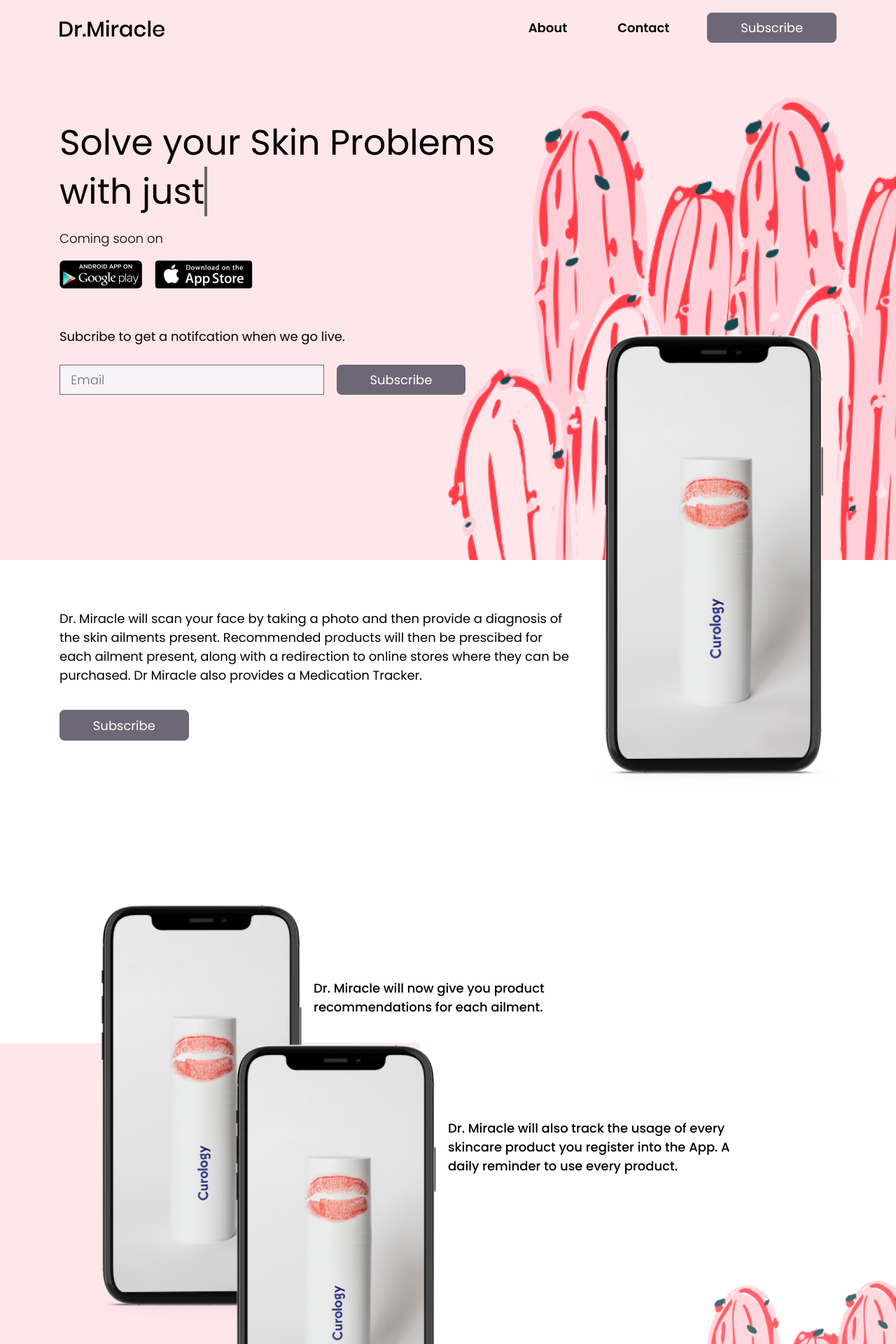
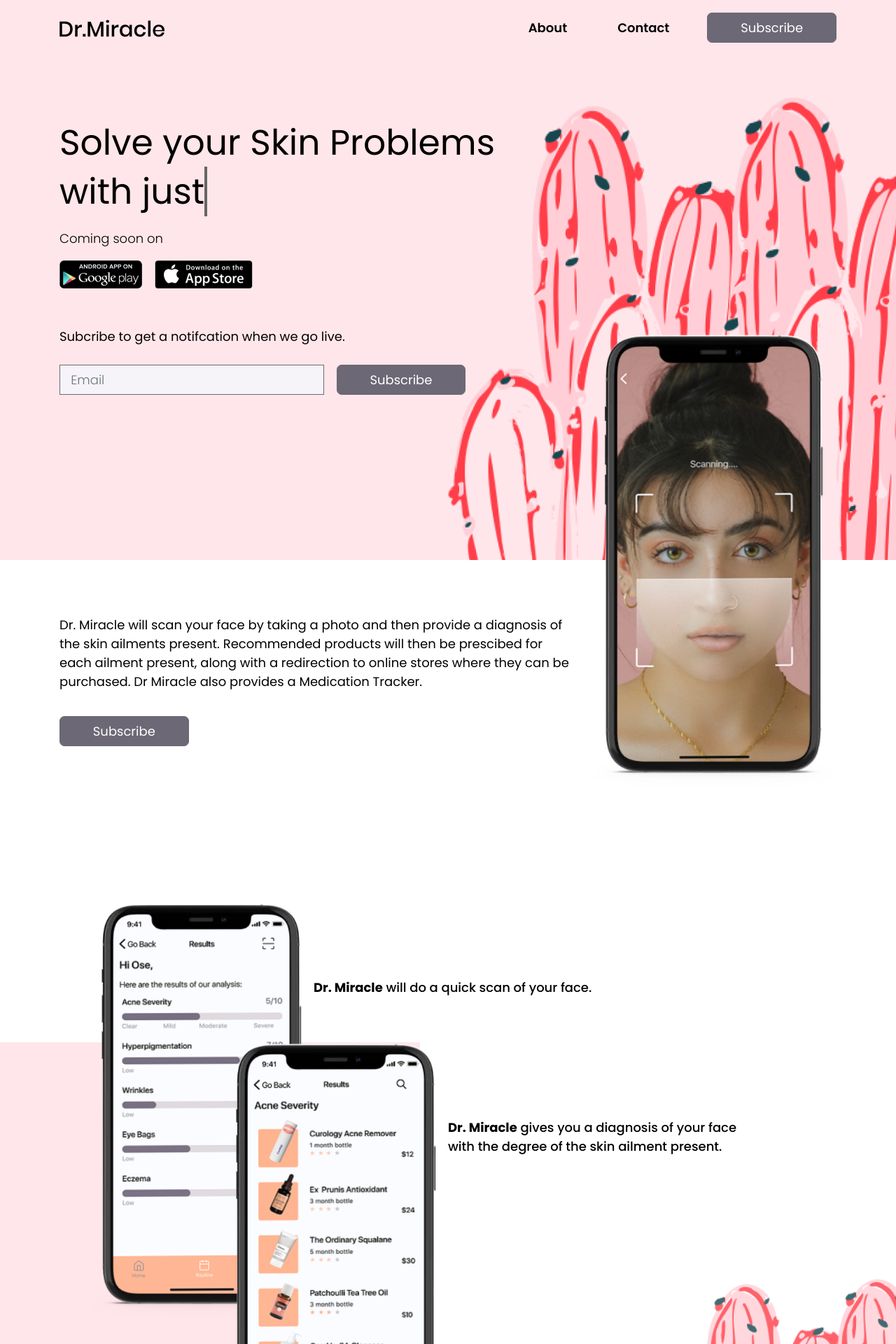
Before and after one commit to Ose-Me/Dr-Miracle, a PHP site: page / in a window 1280 px wide. Shown: the top 1920 px of the page at 70% size. Run offline with PHP 8.4, Linux system fonts and the light colour scheme; data that the repository does not hold is empty; some libraries are stand-ins or nearby versions.

Commit message:
chore:add app images

```diff
--- a/assets/css/styles.css
+++ b/assets/css/styles.css
@@ -183,6 +183,8 @@ body {
 
 #footer {
   background-color: #ffe6ea;
+  font-size: 16px;
+  font-weight: 600;
 }
 
 /* lightbox */
@@ -333,6 +335,10 @@ img.hover-shadow {
 }
 
 @media only screen and (max-width: 768px) {
+  body {
+    font-size: 16px;
+  }
+
   .navbar-light .navbar-toggler {
     border: none;
   }
@@ -344,6 +350,11 @@ img.hover-shadow {
   .top-container h1 {
     font-size: 1.5rem;
     line-height: 50px;
+  }
+
+  .nav-link {
+    display: block;
+    padding: 0.5rem 0;
   }
 
   .navbar-expand-lg .navbar-nav .nav-link {
@@ -396,7 +407,25 @@ img.hover-shadow {
   .column-3,
   .column-4 {
     position: relative;
+  }
+
+  .column-1 {
     left: 0;
+  }
+
+  .column-2 {
+    top: 0;
+    left: 0;
+  }
+
+  .column-3 {
+    right: 0;
+  }
+
+  .column-4 {
+    position: absolute;
+    top: 0;
+    right: 0;
   }
 
   .flower,
@@ -411,4 +440,9 @@ img.hover-shadow {
   .img-column p {
     width: 100%;
   }
+
+  .form-control {
+    font-size: 16px;
+    margin-bottom: 0.7rem;
+  }
 }
--- a/index.php
+++ b/index.php
@@ -116,8 +116,8 @@ $conn = null;
                             <form class="form-inline" method="post" action="index.php">
                                 <div class="form-group mr-sm-3">
                                     <label for="email" class="sr-only">email</label>
-                                    <input type="email" name="email" class="form-control" id="email"
-                                        placeholder="Email" required>
+                                    <input type="email" name="email" class="form-control" id="email" placeholder="Email"
+                                        required>
                                 </div>
                                 <button type="submit" class="btn top-btn">Subscribe</button>
                             </form>
@@ -137,7 +137,8 @@ $conn = null;
         <div class="row">
             <div class="col-md-8 d-flex align-items-center">
                 <div>
-                    <p class="pb-md-3">Dr. Miracle will scan your face by taking a photo and then provide a diagnosis
+                    <p class="pb-md-3 pt-md-3">Dr. Miracle will scan your face by taking a photo and then provide a
+                        diagnosis
                         of the skin ailments present. Recommended products will then be prescibed for
                         each ailment present, along with a redirection to online stores where they can be
                         purchased. Dr Miracle also provides a Medication Tracker.</p>
@@ -145,8 +146,8 @@ $conn = null;
                 </div>
             </div>
             <div class="col-md-4 p-md-0 d-flex justify-content-center">
-                <img class="hover-shadow" data-aos="fade-left" src="./assets/images/smartmockups_kcltm3aa 1.png"
-                    alt="app-screen" id="mockup1" onclick="openModal();currentSlide(1)">
+                <img class="hover-shadow" data-aos="fade-left" src="./assets/images/mockup1.png" alt="app-screen"
+                    id="mockup1" onclick="openModal();currentSlide(1)">
             </div>
         </div>
     </div>
@@ -162,20 +163,18 @@ $conn = null;
             </div>
 
             <div class="d-md-flex img-column column-1">
-                <img class="mockup-img hover-shadow" data-aos="fade-right"
-                    src="./assets/images/smartmockups_kcltm3aa 1.png" alt="screen2" id="mockup2"
-                    onclick="openModal();currentSlide(2)">
-                <p class="mt-5 pt-5">Dr. Miracle will now give you product recommendations for each ailment.</p>
+                <img class="mockup-img hover-shadow" data-aos="fade-right" src="./assets/images/mockup2.png"
+                    alt="screen2" id="mockup2" onclick="openModal();currentSlide(2)">
+                <p class="mt-5 pt-5 pr-2"><b>Dr. Miracle</b> will do a quick scan of
+                    your face.</p>
             </div>
 
             <div class="d-md-flex img-column column-2">
-                <img class="mockup-img hover-shadow" data-aos="fade-up"
-                    src="./assets/images/smartmockups_kcltm3aa 1.png" alt="screen3" id="mockup3"
-                    onclick="openModal();currentSlide(3)">
-                <p class="mt-5 pt-5">Dr. Miracle will also track the usage
-                    of every skincare product you register
-                    into the App. A daily reminder to use
-                    every product.</p>
+                <img class="mockup-img hover-shadow" data-aos="fade-up" src="./assets/images/mockup3.png" alt="screen3"
+                    id="mockup3" onclick="openModal();currentSlide(3)">
+                <p class="mt-5 pt-5 pr-2"><b>Dr. Miracle</b> gives you a diagnosis
+                    of your face with the degree of the
+                    skin ailment present.</p>
             </div>
         </div>
     </div>
@@ -190,19 +189,18 @@ $conn = null;
             </div>
 
             <div class="d-md-flex img-column column-3">
-                <p class="mt-5 pt-5">Dr. Miracle will now give you product recommendations for each ailment.</p>
-                <img class="mockup-img hover-shadow" data-aos="fade-left"
-                    src="./assets/images/smartmockups_kcltm3aa 1.png" alt="screen2" id="mockup4"
-                    onclick="openModal();currentSlide(4)">
+                <p class="mt-5 pt-5 pl-2"><b>Dr. Miracle</b> will now give you product
+                    recommendations for each ailment.</p>
+                <img class="mockup-img hover-shadow" data-aos="fade-left" src="./assets/images/mockup4.png"
+                    alt="screen2" id="mockup4" onclick="openModal();currentSlide(4)">
             </div>
 
             <div class="d-md-flex img-column column-4">
-                <p class="mt-5 pt-5">Dr. Miracle will also track the usage
+                <p class="mt-5 pt-5 pl-2"><b>Dr. Miracle</b> will also track the usage
                     of every skincare product you register
-                    into the App. A daily reminder to use
-                    every product.</p><img class="mockup-img hover-shadow" data-aos="fade-up"
-                    src="./assets/images/smartmockups_kcltm3aa 1.png" alt="screen3" id="mockup5"
-                    onclick="openModal();currentSlide(5)">
+                    into the App. A daily routine will be
+                    designed for each product’s dosage.</p><img class="mockup-img hover-shadow" data-aos="fade-up"
+                    src="./assets/images/mockup5.png" alt="screen3" id="mockup5" onclick="openModal();currentSlide(5)">
 
             </div>
         </div>
@@ -212,12 +210,11 @@ $conn = null;
     <div class="container">
         <div id="fourth">
             <div class="pt-5 d-flex img-column justify-content-end align-items-center">
-                <img src="./assets/images/smartmockups_kcltm3aa 1.png" alt="screen 6" class="mockup-img hover-shadow"
-                    id="mockup6" data-aos="fade-right" onclick="openModal();currentSlide(6)">
-                <p>Dr. Miracle will also track the usage
-                    of every skincare product you register
-                    into the App. A daily reminder to use
-                    every product.</p>
+                <img src="./assets/images/mockup6.png" alt="screen 6" class="mockup-img hover-shadow" id="mockup6"
+                    data-aos="fade-right" onclick="openModal();currentSlide(6)">
+                <p><b>Dr. Miracle</b> provides a progress report for
+                    the treatment of any ailment registered in
+                    the app with the aid of illustration and graphs.</p>
             </div>
         </div>
     </div>
@@ -225,7 +222,6 @@ $conn = null;
     <!-- fifth section -->
     <div class="container-fluid">
         <div class="d-flex justify-content-end align-items-center" id="girl">
-            <h3 class="px-md-5 mr-md-5">15 Days till Launch!!</h3>
             <div class="pl-md-5">
                 <p>Subcribe to get a notification when we go Live.</p>
                 <form class="form-inline" method="post" action="index.php">
@@ -248,32 +244,32 @@ $conn = null;
 
             <div class="mySlides">
                 <div class="numbertext">1 / 6</div>
-                <img src="./assets/images/smartmockups_kcltm3aa 1.png" style="width:320px">
+                <img src="./assets/images/mockup1.png" style="width:320px">
             </div>
 
             <div class="mySlides">
                 <div class="numbertext">2 / 6</div>
-                <img src="./assets/images/smartmockups_kcltm3aa 1.png" style="width:320px">
+                <img src="./assets/images/mockup2.png" style="width:320px">
             </div>
 
             <div class="mySlides">
                 <div class="numbertext">3 / 6</div>
-                <img src="./assets/images/smartmockups_kcltm3aa 1.png" style="width:320px">
+                <img src="./assets/images/mockup3.png" style="width:320px">
             </div>
 
             <div class="mySlides">
                 <div class="numbertext">4 / 6</div>
-                <img src="./assets/images/smartmockups_kcltm3aa 1.png" style="width:320px">
+                <img src="./assets/images/mockup4.png" style="width:320px">
             </div>
 
             <div class="mySlides">
                 <div class="numbertext">5 / 6</div>
-                <img src="./assets/images/smartmockups_kcltm3aa 1.png" style="width:320px">
+                <img src="./assets/images/mockup5.png" style="width:320px">
             </div>
 
             <div class="mySlides">
                 <div class="numbertext">6 / 6</div>
-                <img src="./assets/images/smartmockups_kcltm3aa 1.png" style="width:320px">
+                <img src="./assets/images/mockup6.png" style="width:320px">
             </div>
 
 
@@ -292,10 +288,8 @@ $conn = null;
 
 
     <script src="https://unpkg.com/aos@2.3.1/dist/aos.js"></script>
-    <script
-  src="https://code.jquery.com/jquery-3.5.1.min.js"
-  integrity="sha256-9/aliU8dGd2tb6OSsuzixeV4y/faTqgFtohetphbbj0="
-  crossorigin="anonymous"></script>
+    <script src="https://code.jquery.com/jquery-3.5.1.min.js"
+        integrity="sha256-9/aliU8dGd2tb6OSsuzixeV4y/faTqgFtohetphbbj0=" crossorigin="anonymous"></script>
     <script src="./assets/js/custom.js"></script>
     <script src="https://cdn.jsdelivr.net/npm/popper.js@1.16.0/dist/umd/popper.min.js"
         integrity="sha384-Q6E9RHvbIyZFJoft+2mJbHaEWldlvI9IOYy5n3zV9zzTtmI3UksdQRVvoxMfooAo" crossorigin="anonymous">
@@ -307,18 +301,19 @@ $conn = null;
 
 
     <script>
-        console.log('<?php echo $_SERVER['REMOTE_ADDR'] ?>')
+        console.log('<?php echo $_SERVER['
+            REMOTE_ADDR '] ?>')
         // Display a success toast, with a title
-    if('<?php echo $success ?>'){
+        if ('<?php echo $success ?>') {
             toastr.success('<?php echo $success ?>')
         }
         // Display an error toast, with a title
-    if('<?php echo $error ?>'){
+        if ('<?php echo $error ?>') {
             toastr.error('<?php echo $error ?>')
         }
 
-if ( window.history.replaceState ) {
-  window.history.replaceState( null, null, window.location.href );
+        if (window.history.replaceState) {
+            window.history.replaceState(null, null, window.location.href);
         }
     </script>
 </body>
```
Also changed, not shown: process.php (deleted, +0 -25 lines), assets/images/mockup1.png (added), assets/images/mockup2.png (added), assets/images/mockup3.png (added), assets/images/mockup4.png (added), assets/images/mockup5.png (added), assets/images/mockup6.png (added). Lines whose indentation alone changed are shown as unchanged.
